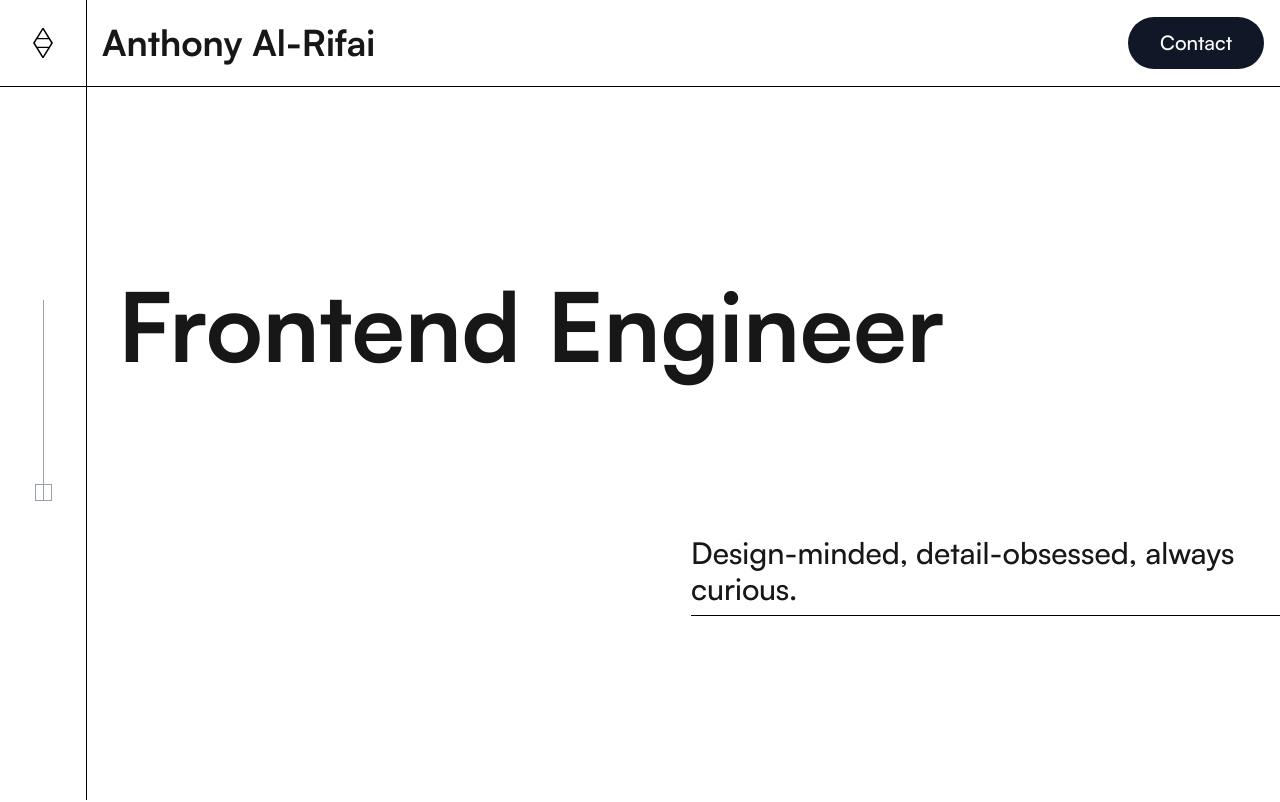
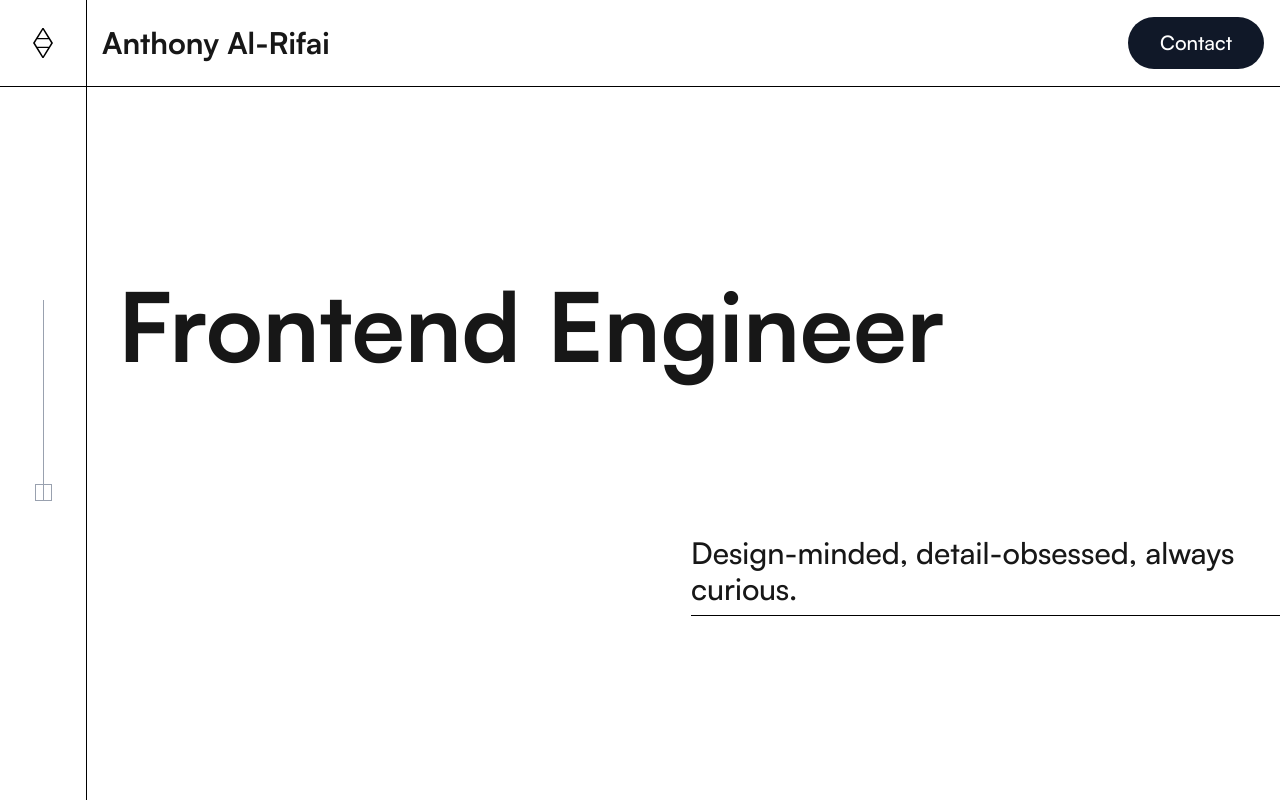
Before and after one commit to AnthonyAl-Rifai/portfolio-site, a Next.js app: page / in a window 1280 px wide. Shown: the top 802 px of the page. Built offline with nearby package versions, Linux system fonts and the light colour scheme.

Commit message:
change button class in Header.

```diff
--- a/app/components/Header.tsx
+++ b/app/components/Header.tsx
@@ -91,7 +91,7 @@ export default function Header({
 
   const nameButtonClass = isMobileLandscape
     ? "text-vertical text-2xl"
-    : "text-4xl";
+    : "text-3xl md:4xl";
 
   return (
     <header
```
